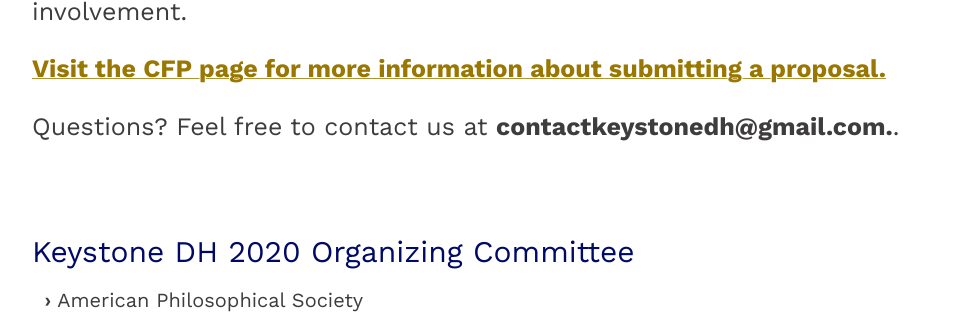
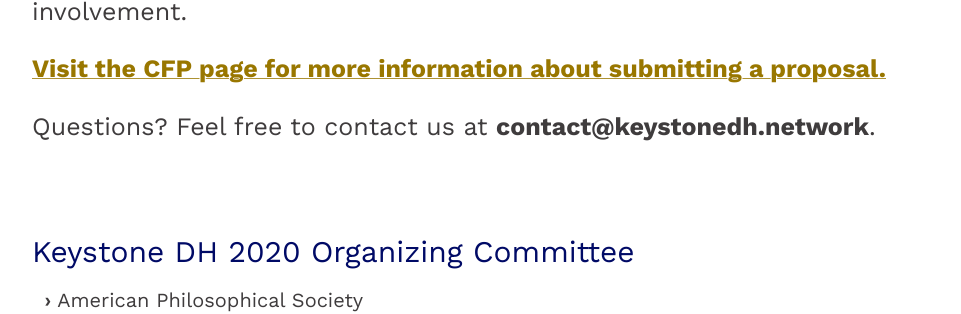
Before and after one commit to KeystoneDH/2021, a Jekyll site: the page built from index.md, in a window 1280 px wide. Shown: the part 1062-1376 px from the top of the page, without its empty margins (158-1119 px from the left). Built offline with Jekyll 4.4.1, drawn with Linux system fonts in a browser that asks for light colours; nearby versions of some CDN libraries.

```diff
--- a/index.md
+++ b/index.md
@@ -16,7 +16,7 @@ Proposals for this years’ virtual conference are welcome on any aspect of digi
 
 **[Visit the CFP page for more information about submitting a proposal.](/2021/cfp)**
 
-Questions? Feel free to contact us at **contactkeystonedh@gmail.com.**.
+Questions? Feel free to contact us at **contact@keystonedh.network**.
 
 <br/>
 
```
Also changed, not shown: _pages/cfp.md (+1 -1 lines).
